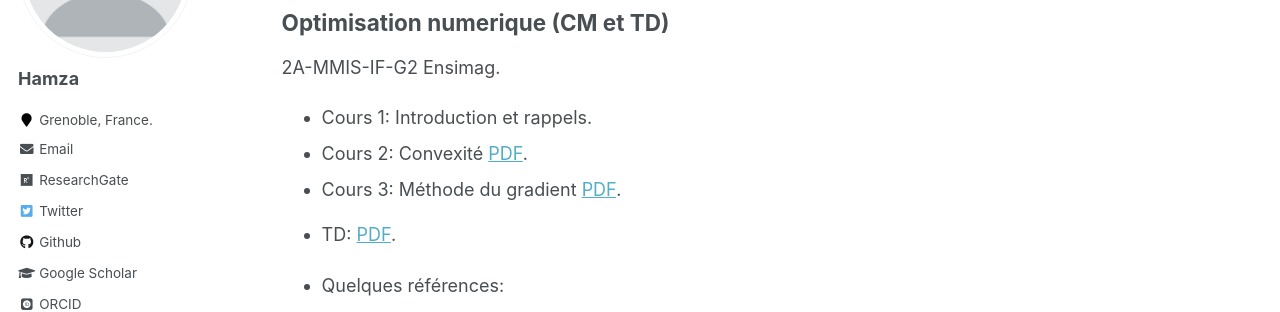
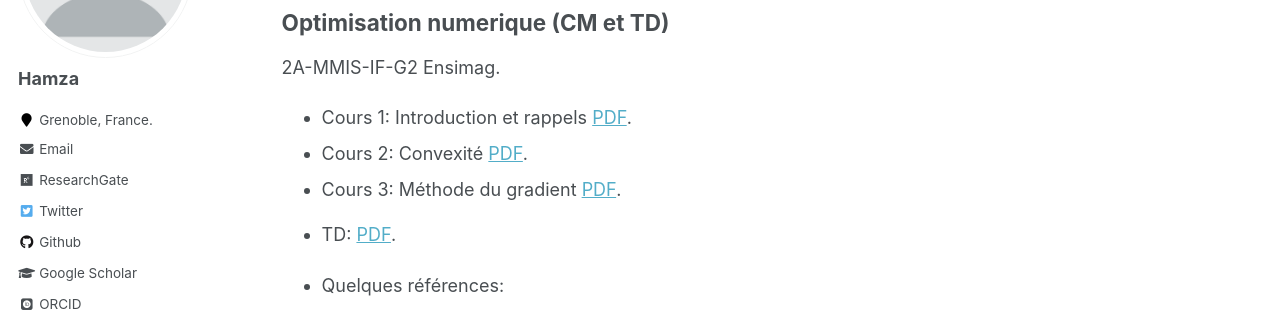
Before and after one commit to enhamza/enhamza.github.io, a Jekyll site: the page built from _pages/teaching.md, in a window 1280 px wide and 900 px high, scrolled down 1045 px. Shown: the part 153-465 px from the top of the window. Built offline with Jekyll 4.4.1, drawn with Linux system fonts in a browser that asks for light colours; some web fonts are replaced; formulas are drawn with MathJax 3.

Commit message:
Update teaching.md

```diff
--- a/_pages/teaching.md
+++ b/_pages/teaching.md
@@ -40,7 +40,7 @@ The course is given by [C.Jourdana](https://membres-ljk.imag.fr/Clement.Jourdana
 ## Optimisation numerique (CM et TD)
 2A-MMIS-IF-G2 Ensimag.
 
-* Cours 1: Introduction et rappels.
+* Cours 1: Introduction et rappels [PDF](https://enhamza.github.io/files/TD1.pdf).
 * Cours 2: Convexité [PDF](https://enhamza.github.io/files/CM2_cvx.pdf).
 * Cours 3: Méthode du gradient [PDF](https://enhamza.github.io/files/CM_DG.pdf).
 * TD: [PDF](https://enhamza.github.io/files/TD-optim.pdf).
```
